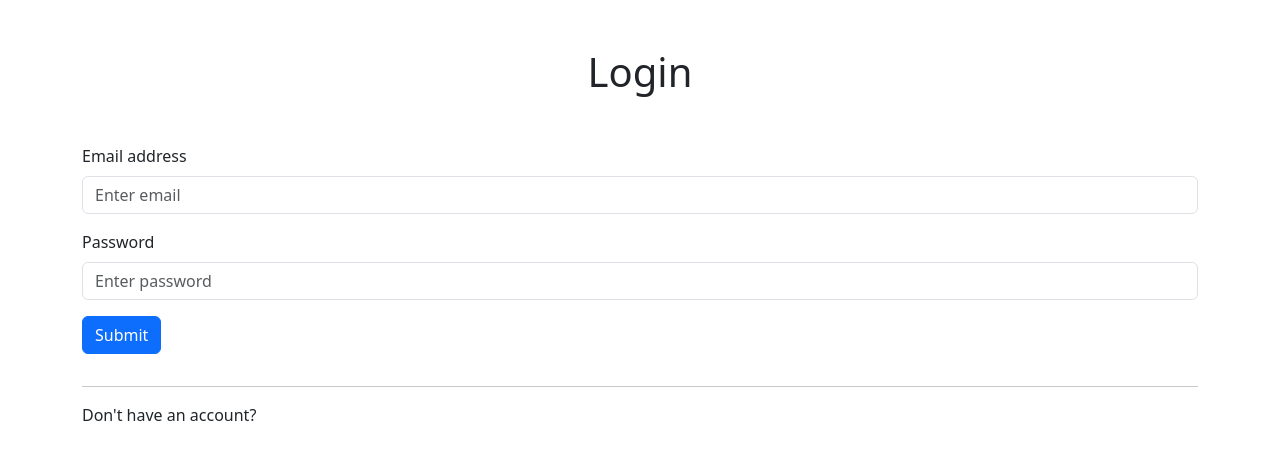
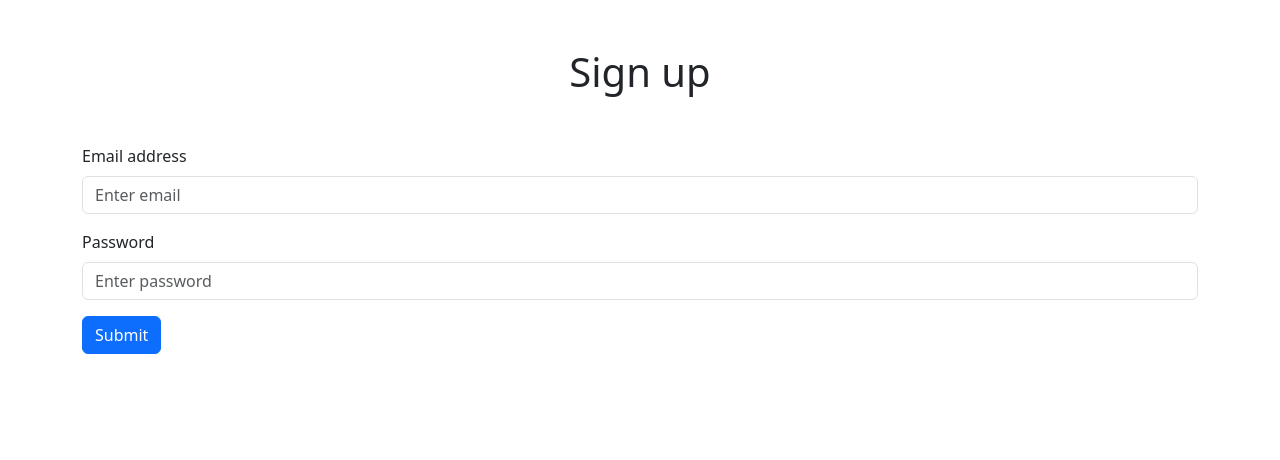
Before and after one commit to jeka400/rick-and-morty-app, a React (Create React App) app: page / in a window 1280 px wide. Shown: the top 460 px of the page. Built offline with nearby package versions, Linux system fonts and the light colour scheme.

Commit message:
Add Sign up page

```diff
--- a/src/App.tsx
+++ b/src/App.tsx
@@ -1,12 +1,13 @@
 import React from 'react';
 import './App.css';
 import Login from './pages/Login';
+import Signup from './pages/Signup';
 import { Container } from 'react-bootstrap';
 
 const App: React.FC = () => {
   return (
     <Container>
-      <Login />
+      <Signup />
     </Container>
   );
 }
--- /dev/null
+++ b/src/pages/Signup.tsx
@@ -0,0 +1,42 @@
+import React, { useState } from "react";
+import { createUserWithEmailAndPassword } from "firebase/auth";
+import Button from 'react-bootstrap/Button';
+import Form from 'react-bootstrap/Form';
+import { auth } from "../firebase";
+
+const Signup: React.FC = () => {
+    const [email, setEmail] = useState("");
+    const [password, setPassword] = useState("");
+
+    const handleSubmit = async (e: React.FormEvent) => {
+        e.preventDefault();
+
+        try {
+            const userCredential = await createUserWithEmailAndPassword(auth, email, password);
+
+        } catch (error) {
+            console.error(error);
+        }
+    }
+    return (
+        <Form onSubmit={ handleSubmit }>
+            <h1 className="mb-5 mt-5 text-center">Sign up</h1>
+
+            <Form.Group className="mb-3" controlId="formBasicEmail">
+                <Form.Label>Email address</Form.Label>
+                <Form.Control type="email" placeholder="Enter email" value={ email } onChange={ (e) => setEmail(e.target.value) } />
+            </Form.Group>
+
+            <Form.Group className="mb-3" controlId="formBasicPassword">
+                <Form.Label>Password</Form.Label>
+                <Form.Control type="password" placeholder="Enter password" value={ password } onChange={ (e) => setPassword(e.target.value) }/>
+            </Form.Group>
+
+            <Button variant="primary" type="submit" className="mb-3">
+                Submit
+            </Button>
+        </Form>
+    )
+}
+
+export default Signup;
```
